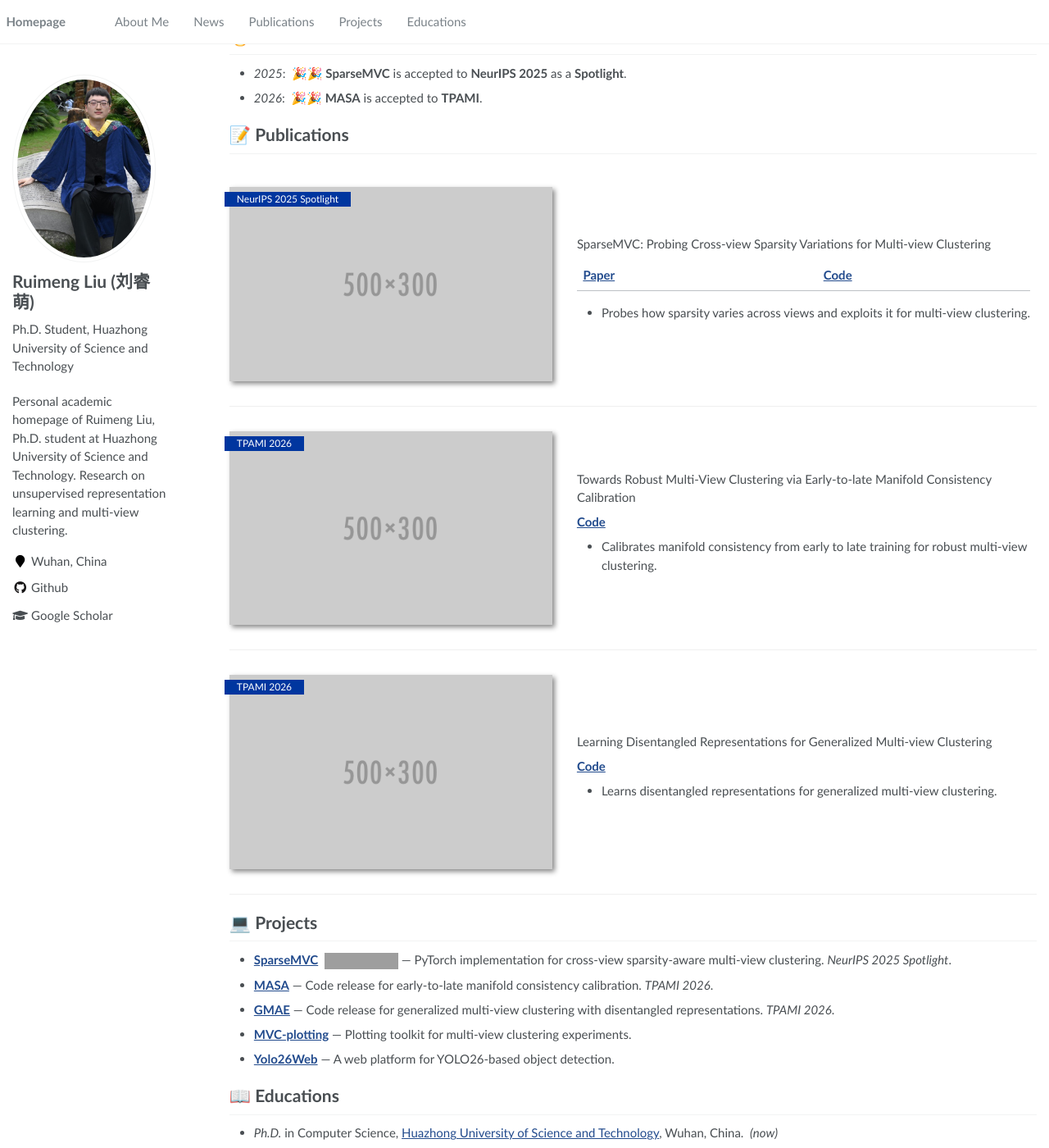
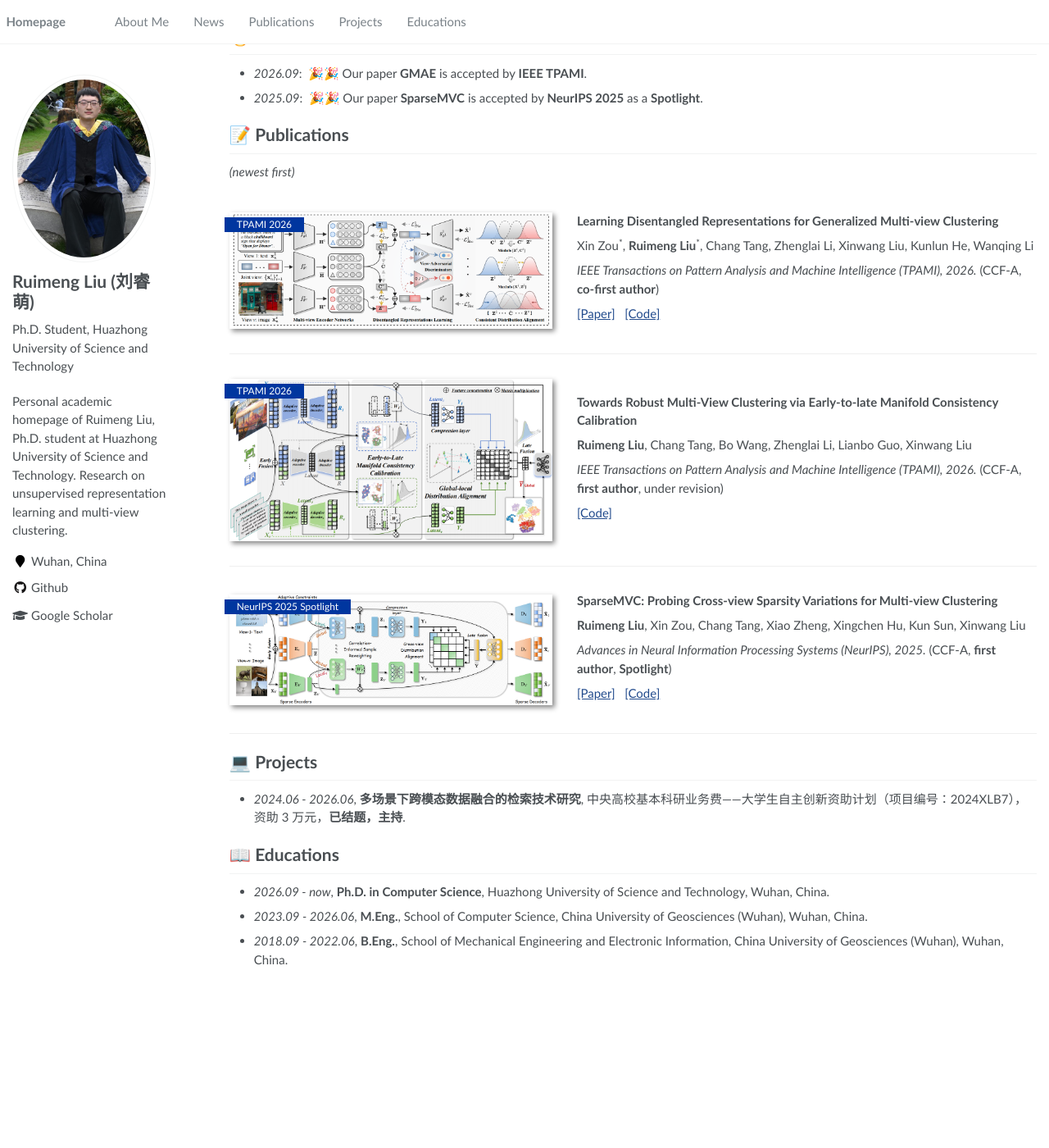
Before and after one commit to cleste-pome/cleste-pome.github.io, a Jekyll site: the page built from _pages/about.md, in a window 1280 px wide and 1400 px high, scrolled down 194 px. Shown: the whole window at 82% size. Built offline with Jekyll 4.4.1, drawn with Linux system fonts in a browser that asks for light colours; after the commit the page ends 1390 px from its top, so only the background shows below that; some of the changed text lies outside the part shown; grey boxes are pictures that could not be loaded.

Commit message:
Reorganize images, add paper framework figures, rewrite publications with citations and author lists

```diff
--- a/_includes/head/custom.html
+++ b/_includes/head/custom.html
@@ -1,11 +1,8 @@
-<link rel="apple-touch-icon" sizes="180x180" href="images/apple-touch-icon.png">
-<link rel="icon" type="image/png" sizes="32x32" href="images/favicon-32x32.png">
-<link rel="icon" type="image/png" sizes="16x16" href="images/favicon-16x16.png">
-<link rel="manifest" href="images/site.webmanifest">
+<link rel="apple-touch-icon" sizes="180x180" href="images/icon/apple-touch-icon.png">
+<link rel="icon" type="image/png" sizes="32x32" href="images/icon/favicon-32x32.png">
+<link rel="icon" type="image/png" sizes="16x16" href="images/icon/favicon-16x16.png">
+<link rel="manifest" href="images/icon/site.webmanifest">
 
-<meta name="msapplication-TileColor" content="#000000">
-<meta name="msapplication-TileImage" content="images/mstile-144x144.png?v=M44lzPylqQ">
-<meta name="msapplication-config" content="images/browserconfig.xml?v=M44lzPylqQ">
 <meta name="theme-color" content="#ffffff">
 <link rel="stylesheet" href="assets/css/academicons.css"/>
 
--- a/_pages/about.md
+++ b/_pages/about.md
@@ -10,86 +10,90 @@ redirect_from:
 
 <span class='anchor' id='about-me'></span>
 
-I am **Ruimeng Liu** (刘睿萌), a Ph.D. student at [Huazhong University of Science and Technology (HUST)](https://www.hust.edu.cn/), Wuhan, China, supervised by [Prof. Chang Tang (唐厂)](https://scholar.google.com/citations?user=Q0B7FmUAAAAJ). I received my Bachelor's and Master's degrees from [China University of Geosciences (Wuhan)](https://www.cug.edu.cn/).
+I am **Ruimeng Liu** (刘睿萌), a Ph.D. student at [Huazhong University of Science and Technology (HUST)](https://www.hust.edu.cn/), Wuhan, China, supervised by [Prof. Chang Tang (唐厂)](https://scholar.google.com/citations?user=Q0B7FmUAAAAJ). I received my Master's and Bachelor's degrees from [China University of Geosciences (Wuhan)](https://www.cug.edu.cn/).
 
 My research focuses on **unsupervised representation learning** and **multi-view clustering**. I am particularly interested in making multi-view learning robust to the messy conditions of real-world data — irregular cross-view sparsity, inconsistent manifolds, and heterogeneous view quality.
 
-Find me on [**GitHub**](https://github.com/cleste-pome) &nbsp;·&nbsp; [**Google Scholar**](https://scholar.google.com/citations?user=aUBNlUUAAAAJ&hl=zh-CN)
+Find me on [**GitHub**](https://github.com/cleste-pome) &nbsp;·&nbsp; [**Google Scholar**](https://scholar.google.com/citations?user=aUBNlUUAAAAJ&hl=zh-CN) &nbsp;·&nbsp; [**ORCID**](https://orcid.org/0009-0007-5367-047X)
 
 <!-- TODO(小萌老师):
-  - 导师的 Google Scholar 链接我是猜的占位，请核对（或换成 HUST 主页链接）
-  - 本科/硕士/博士的起止年份请补上
-  - 邮箱有了就告诉我，加在 _config.yml 里 -->
+  - 唐厂老师的链接我是猜的占位，请核对（或换成 HUST 主页链接）
+  - 邮箱有了告诉我，加在 _config.yml 里 -->
 
 # 🔥 News
-- *2025*: &nbsp;🎉🎉 **SparseMVC** is accepted to **NeurIPS 2025** as a **Spotlight**.
-- *2026*: &nbsp;🎉🎉 **MASA** is accepted to **TPAMI**.
+- *2026.09*: &nbsp;🎉🎉 Our paper **GMAE** is accepted by **IEEE TPAMI**.
+- *2025.09*: &nbsp;🎉🎉 Our paper **SparseMVC** is accepted by **NeurIPS 2025** as a **Spotlight**.
 
-<!-- TODO(小萌老师): 这两条我只知道年份。把你谷歌学术上的具体接收月份发我（比如 2025.06），我改成：
-     - *2025.06*: &nbsp;🎉🎉 one paper is accepted in NeurIPS 2025 (Spotlight).
-     有新的动态就往最上面加一条。 -->
+<!-- TODO(小萌老师): 两件事要你确认：
+     1. SparseMVC 的录用月份我写的是 2025.09（NeurIPS 通常 9 月放榜），请核对
+     2. MASA 目前是"返修中"，录用后加一条到这里
+     3. 顺序已按你说的：最新在最上面 -->
 
 # 📝 Publications
 
-<div class='paper-box'><div class='paper-box-image'><div><div class="badge">NeurIPS 2025 Spotlight</div><img src='images/500x300.png' alt="SparseMVC" width="100%"></div></div>
+*(newest first)*
+
+<div class='paper-box'><div class='paper-box-image'><div><div class="badge">TPAMI 2026</div><img src='images/papers/gmae-framework.png' alt="GMAE" width="100%"></div></div>
 <div class='paper-box-text' markdown="1">
 
-SparseMVC: Probing Cross-view Sparsity Variations for Multi-view Clustering
+**Learning Disentangled Representations for Generalized Multi-view Clustering**
 
-<!-- TODO(小萌老师): 补全作者列表，自己的名字加粗 -->
+Xin Zou<sup>*</sup>, **Ruimeng Liu**<sup>*</sup>, Chang Tang, Zhenglai Li, Xinwang Liu, Kunlun He, Wanqing Li
 
-[**Paper**](https://neurips.cc/virtual/2025/loc/san-diego/poster/117045) &nbsp;|&nbsp; [**Code**](https://github.com/cleste-pome/SparseMVC)
+*IEEE Transactions on Pattern Analysis and Machine Intelligence (TPAMI), 2026.* (CCF-A, **co-first author**)
 
-- Probes how sparsity varies across views and exploits it for multi-view clustering.
+[\[Paper\]](https://ieeexplore.ieee.org/document/11494292/) &nbsp; [\[Code\]](https://github.com/cleste-pome/GMAE)
 </div>
 </div>
 
-<div class='paper-box'><div class='paper-box-image'><div><div class="badge">TPAMI 2026</div><img src='images/500x300.png' alt="MASA" width="100%"></div></div>
+<div class='paper-box'><div class='paper-box-image'><div><div class="badge">TPAMI 2026</div><img src='images/papers/masa-framework.png' alt="MASA" width="100%"></div></div>
 <div class='paper-box-text' markdown="1">
 
-Towards Robust Multi-View Clustering via Early-to-late Manifold Consistency Calibration
+**Towards Robust Multi-View Clustering via Early-to-late Manifold Consistency Calibration**
 
-<!-- TODO(小萌老师): 补全作者列表，自己的名字加粗 -->
+**Ruimeng Liu**, Chang Tang, Bo Wang, Zhenglai Li, Lianbo Guo, Xinwang Liu
 
-[**Code**](https://github.com/cleste-pome/MASA)
+*IEEE Transactions on Pattern Analysis and Machine Intelligence (TPAMI), 2026.* (CCF-A, **first author**, under revision)
 
-- Calibrates manifold consistency from early to late training for robust multi-view clustering.
+[\[Code\]](https://github.com/cleste-pome/MASA)
 </div>
 </div>
 
-<div class='paper-box'><div class='paper-box-image'><div><div class="badge">TPAMI 2026</div><img src='images/500x300.png' alt="GMAE" width="100%"></div></div>
+<div class='paper-box'><div class='paper-box-image'><div><div class="badge">NeurIPS 2025 Spotlight</div><img src='images/papers/sparsemvc-framework.png' alt="SparseMVC" width="100%"></div></div>
 <div class='paper-box-text' markdown="1">
 
-Learning Disentangled Representations for Generalized Multi-view Clustering
+**SparseMVC: Probing Cross-view Sparsity Variations for Multi-view Clustering**
 
-<!-- TODO(小萌老师): 这篇我是从你的 star-history 里翻到的（GMAE），请确认是不是你的论文，不是的话我删掉 -->
+**Ruimeng Liu**, Xin Zou, Chang Tang, Xiao Zheng, Xingchen Hu, Kun Sun, Xinwang Liu
 
-[**Code**](https://github.com/cleste-pome/GMAE)
+*Advances in Neural Information Processing Systems (NeurIPS), 2025.* (CCF-A, **first author**, **Spotlight**)
 
-- Learns disentangled representations for generalized multi-view clustering.
+[\[Paper\]](https://proceedings.neurips.cc/paper_files/paper/2025/file/e366fff693ee7cdbca8ed2764bc18a71-Paper-Conference.pdf) &nbsp; [\[Code\]](https://github.com/cleste-pome/SparseMVC)
 </div>
 </div>
 
-<!-- TODO(小萌老师): 还有别的论文就复制上面任意一个 paper-box 整块，改标题/作者/链接/配图。
-     配图放 images/ 目录（建议 500x300）。不想用卡片样式也可以写成一行：
-     - [论文标题](链接), 作者1, 作者2, **会议/期刊 年份** -->
+<!-- TODO(小萌老师): 还有别的论文就复制上面任意一个 paper-box 整块。
+     配图放 images/papers/ 目录。不想用卡片样式也可以写成一行：
+     **标题** — 作者. *期刊 年份*. [\[Paper\]]() [\[Code\]]()
+     GMAE 的 [Paper] 我给了 IEEE Xplore 链接，如需换成 DOI 链接：
+     https://doi.org/10.1109/TPAMI.2026.3687339 -->
 
 # 💻 Projects
 
-- [**SparseMVC**](https://github.com/cleste-pome/SparseMVC) &nbsp;<img src="https://img.shields.io/github/stars/cleste-pome/SparseMVC?style=flat&color=9cf"> — PyTorch implementation for cross-view sparsity-aware multi-view clustering. *NeurIPS 2025 Spotlight*.
-- [**MASA**](https://github.com/cleste-pome/MASA) — Code release for early-to-late manifold consistency calibration. *TPAMI 2026*.
-- [**GMAE**](https://github.com/cleste-pome/GMAE) — Code release for generalized multi-view clustering with disentangled representations. *TPAMI 2026*.
-- [**MVC-plotting**](https://github.com/cleste-pome/MVC-plotting) — Plotting toolkit for multi-view clustering experiments.
-- [**Yolo26Web**](https://github.com/cleste-pome/Yolo26Web) — A web platform for YOLO26-based object detection.
+- *2024.06 - 2026.06*, **多场景下跨模态数据融合的检索技术研究**, 中央高校基本科研业务费——大学生自主创新资助计划（项目编号：2024XLB7），资助 3 万元，**已结题，主持**.
 
-<!-- TODO(小萌老师): 私有仓库（IAD / InversionAD / ResDiff 等）以后开源了可以加到这里 -->
+<!-- TODO(小萌老师): 还有别的项目就按上面格式加 -->
 
 # 📖 Educations
-- *Ph.D.* in Computer Science, [Huazhong University of Science and Technology](https://www.hust.edu.cn/), Wuhan, China. &nbsp;*(now)*
-- *M.Eng.* in Computer Science, [China University of Geosciences (Wuhan)](https://www.cug.edu.cn/), Wuhan, China.
-- *B.Eng.* in Computer Science, [China University of Geosciences (Wuhan)](https://www.cug.edu.cn/), Wuhan, China.
+- *2026.09 - now*, **Ph.D. in Computer Science**, Huazhong University of Science and Technology, Wuhan, China.
+- *2023.09 - 2026.06*, **M.Eng.**, School of Computer Science, China University of Geosciences (Wuhan), Wuhan, China.
+- *2018.09 - 2022.06*, **B.Eng.**, School of Mechanical Engineering and Electronic Information, China University of Geosciences (Wuhan), Wuhan, China.
 
-<!-- TODO(小萌老师): 补上起止年份，格式： - *2025.09 - now*, Ph.D. ... -->
+<!-- TODO(小萌老师): 这三条的年份我是从你的 ORCID (0009-0007-5367-047X) 上读的：
+     ORCID 上硕士写的是 2023.09 - now，博士起止和硕士毕业时间请核对一下；
+     本科的学院 ORCID 写的是"机械与电子信息学院"，不确定专业名，也请核对。
+     ORCID 上还有一条工作经历：2022.08 - 2023.07 在中国地质大学（武汉）第24届研究生支教团任高中物理教师，
+     要不要单独开一个"Experience"板块放它？ -->
 
 <!--
   这几个板块暂时留空（导航栏里也先没放），等你发材料过来我再加回来：
```
Also changed, not shown: images/500x300.png (deleted), images/avatar.jpg, images/icon/android-chrome-192x192.png (renamed from images/android-chrome-192x192.png), images/icon/android-chrome-512x512.png (renamed from images/android-chrome-512x512.png), images/icon/apple-touch-icon.png (renamed from images/apple-touch-icon.png), images/icon/favicon-16x16.png (renamed from images/favicon-16x16.png), images/icon/favicon-32x32.png (renamed from images/favicon-32x32.png), images/icon/favicon.ico (renamed from images/favicon.ico), images/icon/site.webmanifest, images/papers/gmae-framework.png (added), images/papers/masa-framework.png (added), images/papers/sparsemvc-framework.png (added).
